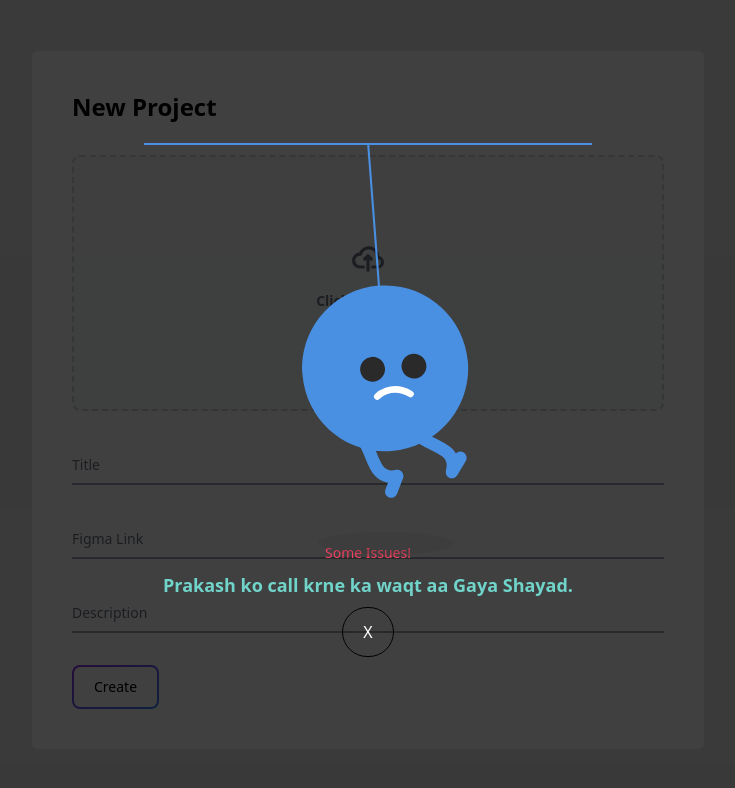
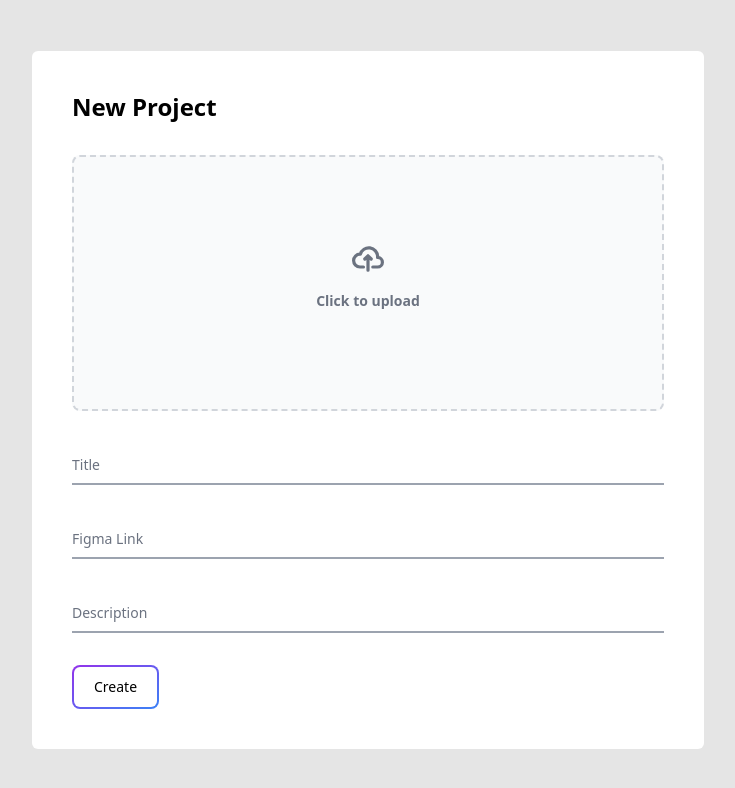
Before and after one commit to Psr-mathur/upasana-portfolio, a Next.js app: page /addProject in a window 1280 px wide. Shown: the top 788 px of the page, without its empty margins (272-1007 px from the left). Built offline with nearby package versions, Linux system fonts and the light colour scheme.

Commit message:
fixed: form page issuses

```diff
--- a/src/app/addProject/form.js
+++ b/src/app/addProject/form.js
@@ -128,7 +128,7 @@ export default function ProjectForm({
 					</p>
 				</div>
 			)}
-			{!status.error && (
+			{status.error && (
 				<div className="fixed top-0 left-0 h-screen w-screen flex     flex-col items-center justify-center bg-black/75 p-5">
 					<div className="border-t-2 border-[#4a90e2] max-h-[50vh]">
 						<Lottie
```
